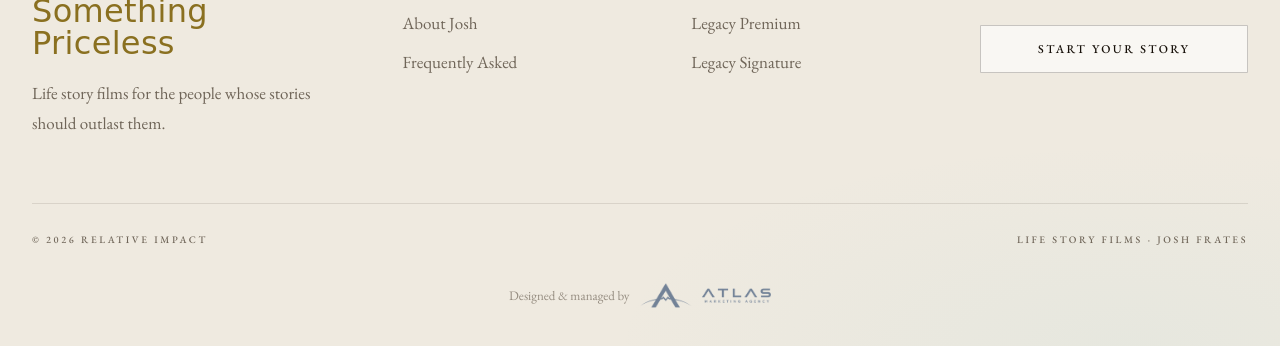
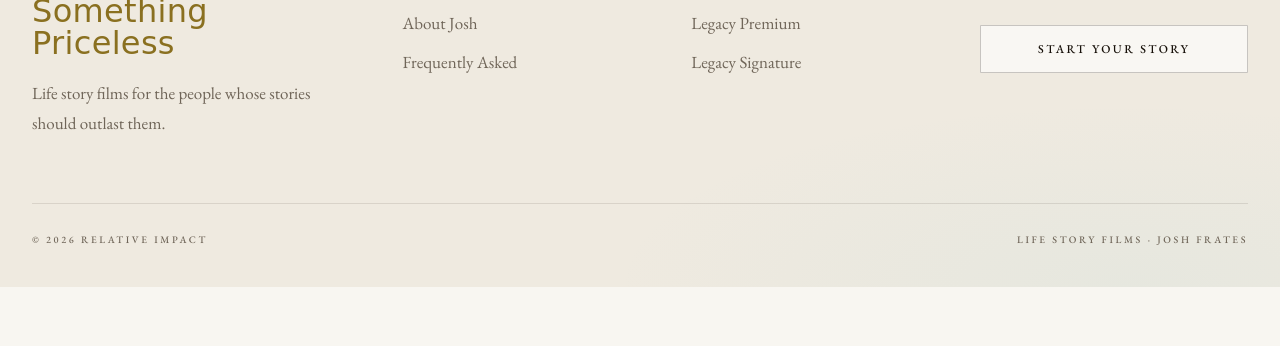
Before and after one commit to BrianCCM/relative-impact-preview, a plain HTML site: page v3/index.html in a window 1280 px wide. Shown: the part 3269-3615 px from the top of the page. After the commit the page ends 3556 px from the top, so only its background shows below. Drawn offline with nearby package versions, Linux system fonts and the light colour scheme; a web font is replaced by a local one.

Commit message:
Remove the agency credit from all three footers

```diff
--- a/v3/index.html
+++ b/v3/index.html
@@ -204,11 +204,6 @@ tailwind.config = {
     content:""; position:absolute; inset:0; z-index:2; pointer-events:none;
     box-shadow:inset 0 0 0 1px rgba(23,16,9,.12);
   }
-
-  .atlas-credit{ opacity:.7; transition:opacity .24s cubic-bezier(.22,1,.36,1); }
-  .atlas-credit:hover, .atlas-credit:focus-visible{ opacity:1; }
-  .atlas-credit:active{ opacity:.85; }
-  @media (prefers-reduced-motion:reduce){ .atlas-credit{ transition:none; } }
 
   .foot-link{ color:var(--ink-3); transition:color .3s var(--spring), transform .3s var(--spring); display:inline-block; }
   .foot-link:hover, .foot-link:focus-visible{ color:var(--gold-ink); transform:translateX(3px); outline:none; }
@@ -512,14 +507,6 @@ tailwind.config = {
       <p class="label text-[.625rem] text-ink-3">&copy; 2026 Relative Impact</p>
       <p class="label text-[.625rem] text-ink-3">Life Story Films &middot; Josh Frates</p>
     </div>
-
-    <div class="mt-9 flex justify-center">
-      <a href="https://atlasagency.com/web-design" target="_blank" rel="noopener"
-         class="atlas-credit inline-flex items-center gap-2.5 rounded text-[13px] text-ink-3 focus-visible:outline-2 focus-visible:outline-offset-4 focus-visible:outline-gold-ink">
-        <span>Designed &amp; managed by</span>
-        <img src="../images/atlas-lockup-ink.png" alt="Atlas Marketing Agency" width="631" height="120" class="h-[25px] w-auto">
-      </a>
-    </div>
   </div>
 </footer>
 
```
Also changed, not shown: v1/index.html (+0 -12 lines), v2/index.html (+0 -12 lines), images/atlas-lockup-ink.png (deleted), images/atlas-lockup-light.png (deleted).
